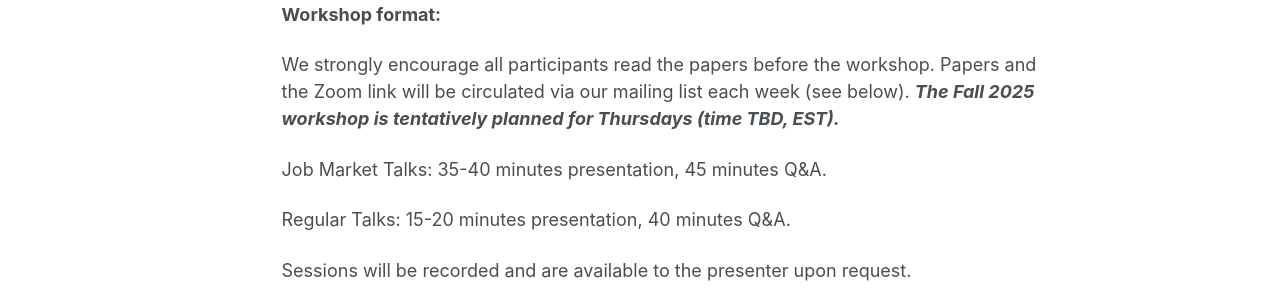
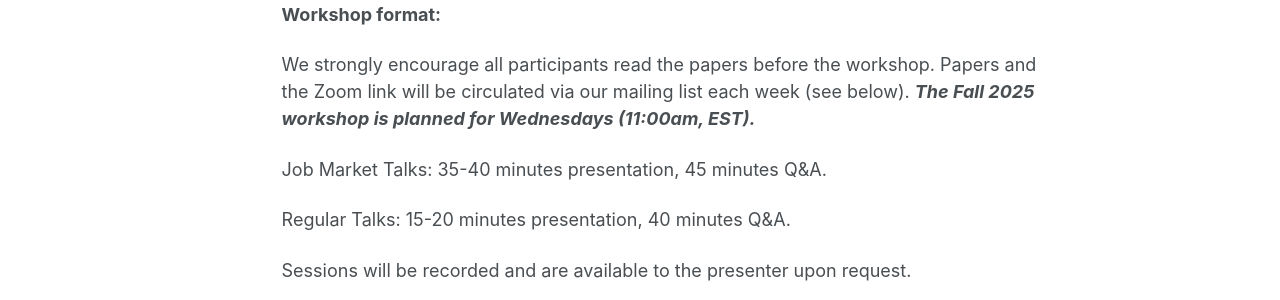
Before and after one commit to IO-workshop/IO-workshop.github.io, a Jekyll site: the page built from _pages/about.md, in a window 1280 px wide and 1373 px high. Shown: the part 468-768 px from the top of the window. Built offline with Jekyll 4.4.1, drawn with Linux system fonts in a browser that asks for light colours; comment, search, counter and statistics services are not loaded.

Commit message:
Update about.md

```diff
--- a/_pages/about.md
+++ b/_pages/about.md
@@ -16,7 +16,7 @@ We invite people working on international organizations, broadly defined, inclus
 
 **Workshop format:**
 
-We strongly encourage all participants read the papers before the workshop. Papers and the Zoom link will be circulated via our mailing list each week (see below). ***The Fall 2025 workshop is tentatively planned for Thursdays (time TBD, EST).***
+We strongly encourage all participants read the papers before the workshop. Papers and the Zoom link will be circulated via our mailing list each week (see below). ***The Fall 2025 workshop is planned for Wednesdays (11:00am, EST).***
 
 Job Market Talks: 35-40 minutes presentation, 45 minutes Q&A.
 
```
